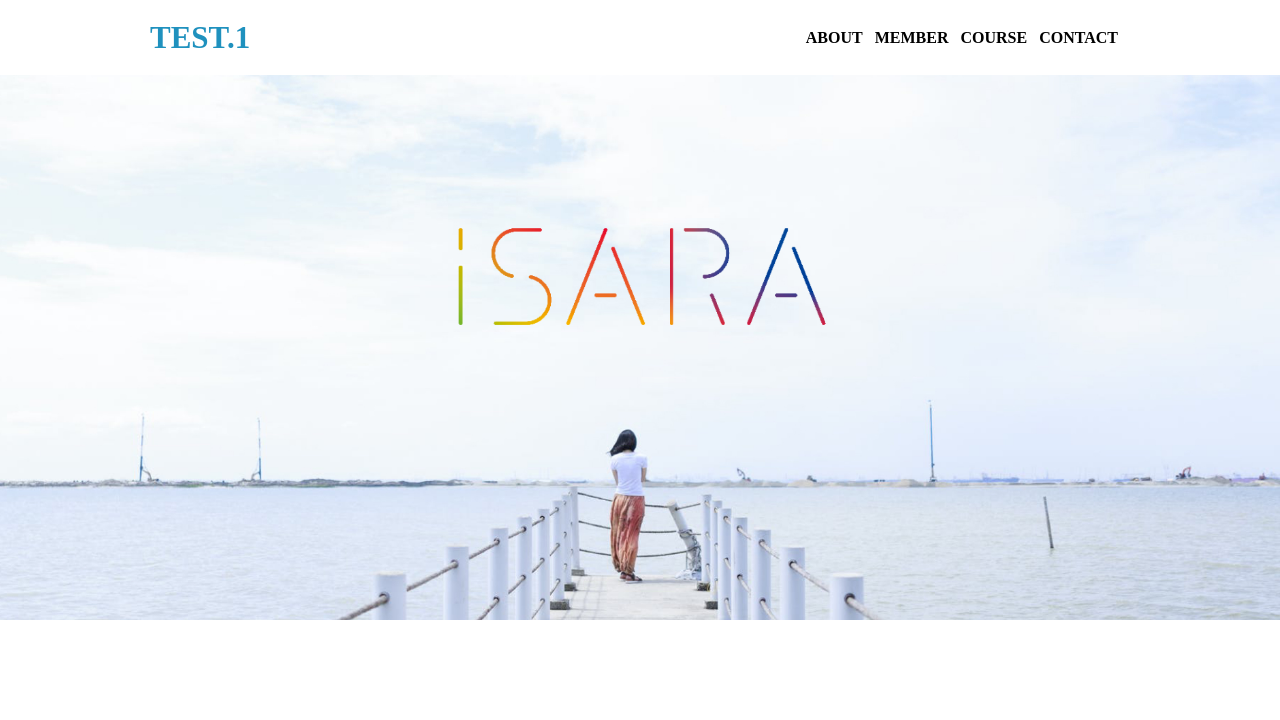
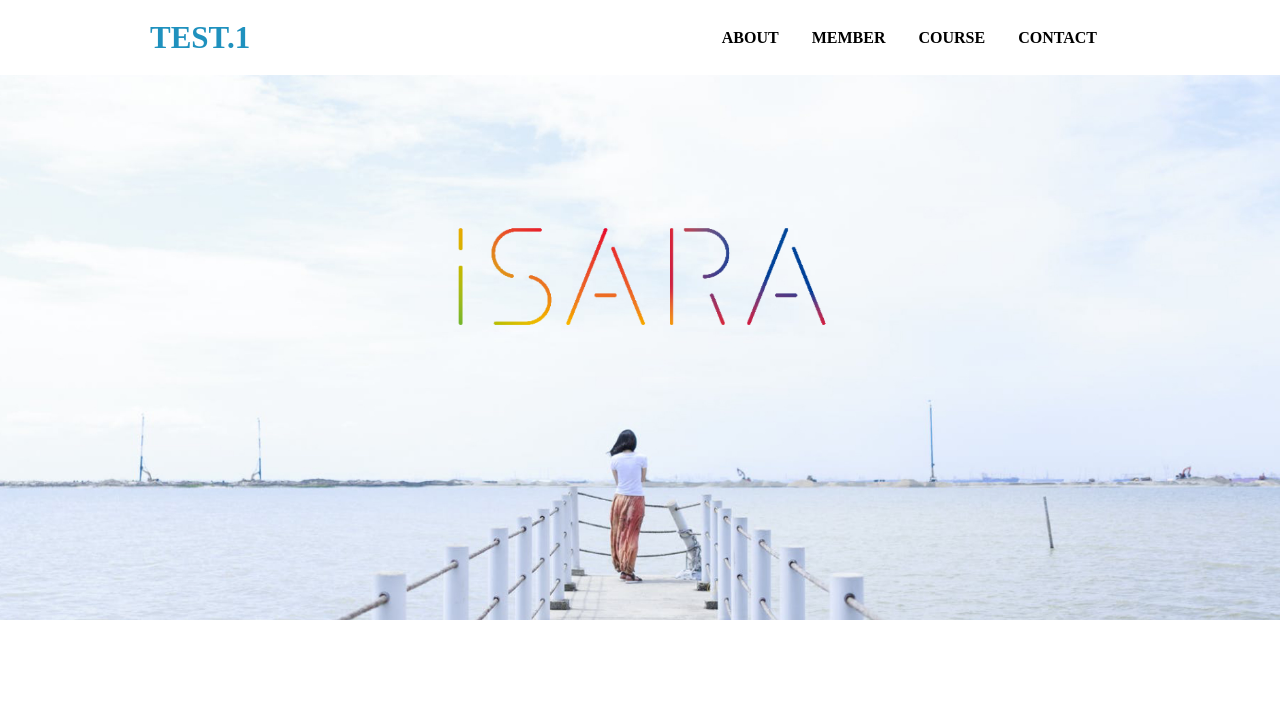
Before and after one commit to yuumi-sakaguchi/1-3, a plain HTML site: page index.html in a window 1280 px wide. Shown: the top 720 px of the page. Drawn offline with Linux system fonts and the light colour scheme; files whose address does not match are found by name.

Commit message:
Update styles.css

```diff
--- a/test-1.css/styles.css
+++ b/test-1.css/styles.css
@@ -35,7 +35,7 @@ header{
 
 .headeritem{
     font-size:16px;
-    padding:0 12px 0 0;
+    padding:0 33px 0 0;
 }
 .main-picture{
     background-image:url("test1-img/top.jpg");
```
